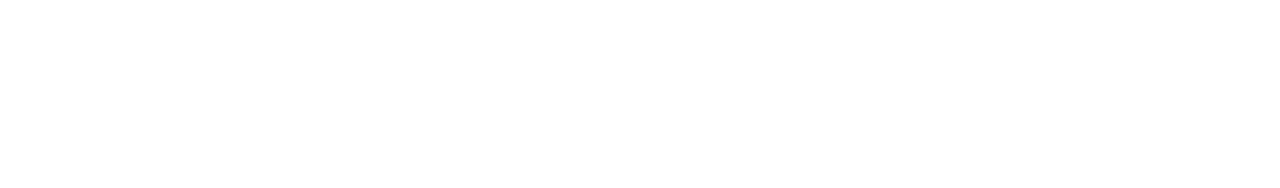
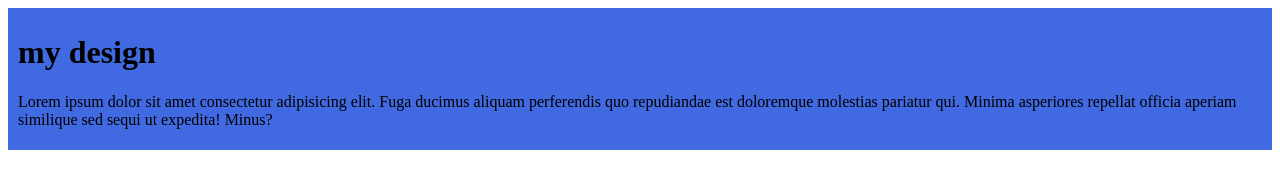
Before and after one commit to azizulhaque-zahangir/my-first-github-repo, a plain HTML site: page index.html in a window 1280 px wide. Drawn offline with Linux system fonts and the light colour scheme.

Commit message:
my first design

```diff
--- a/index.html
+++ b/index.html
@@ -3,9 +3,12 @@
 <head>
     <meta charset="UTF-8">
     <meta name="viewport" content="width=device-width, initial-scale=1.0">
-    <title>Document</title>
+    <title>my first repo</title><link rel="stylesheet" href="styles/blog.css">
+
 </head>
 <body>
-
+    <div><h1>my design</h1>
+        <p>Lorem ipsum dolor sit amet consectetur adipisicing elit. Fuga ducimus aliquam perferendis quo repudiandae est doloremque molestias pariatur qui. Minima asperiores repellat officia aperiam similique sed sequi ut expedita! Minus?</p>
+    </div>
 </body>
 </html>
--- /dev/null
+++ b/styles/blog.css
@@ -0,0 +1,4 @@
+div{
+    background-color: royalblue;
+    padding: 5px; padding-left: 10px;
+}
```
